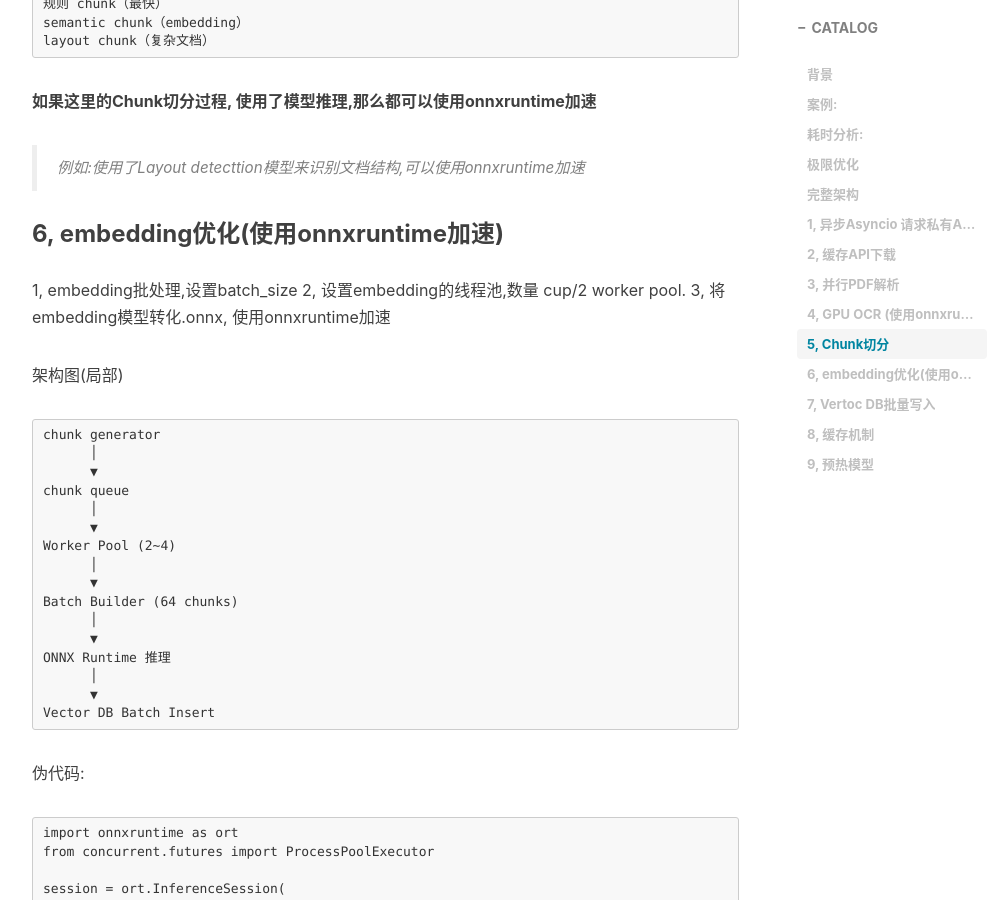
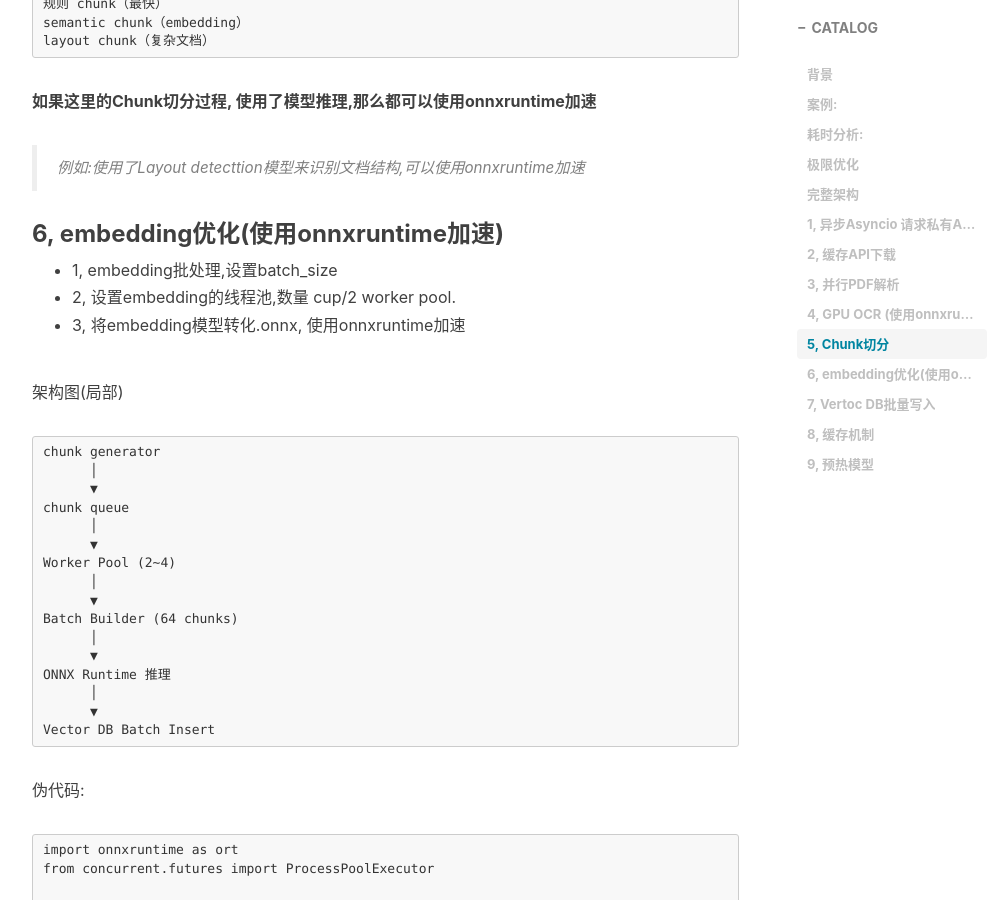
Before and after one commit to LuochuanAD/LuochuanAD.github.io, a Jekyll site: the page built from _posts/2026-03-14-私有RAG之极限优化等待时间.md, in a window 1280 px wide and 900 px high, scrolled down 4836 px. Shown: the whole window, without its empty margins (233-1238 px from the left). Built offline with Jekyll 4.4.1, drawn with Linux system fonts in a browser that asks for light colours; nearby versions of some CDN libraries; comment, search, counter and statistics services are not loaded.

```diff
--- a/_posts/2026-03-14-私有RAG之极限优化等待时间.md
+++ b/_posts/2026-03-14-私有RAG之极限优化等待时间.md
@@ -196,9 +196,9 @@ layout chunk（复杂文档）
 
 ### 6, embedding优化(使用onnxruntime加速)
 
-1, embedding批处理,设置batch_size
-2, 设置embedding的线程池,数量 cup/2 worker pool.
-3, 将embedding模型转化.onnx, 使用onnxruntime加速
+- 1, embedding批处理,设置batch_size
+- 2, 设置embedding的线程池,数量 cup/2 worker pool.
+- 3, 将embedding模型转化.onnx, 使用onnxruntime加速
 
 架构图(局部)
 
```
